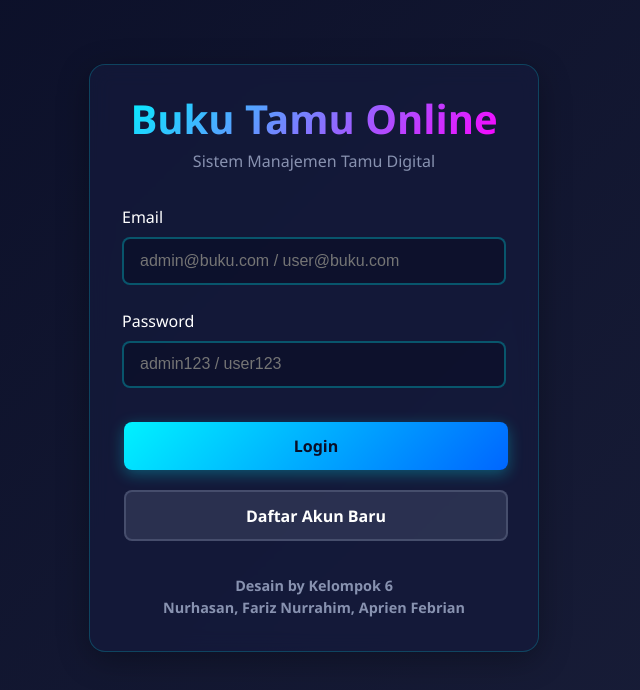
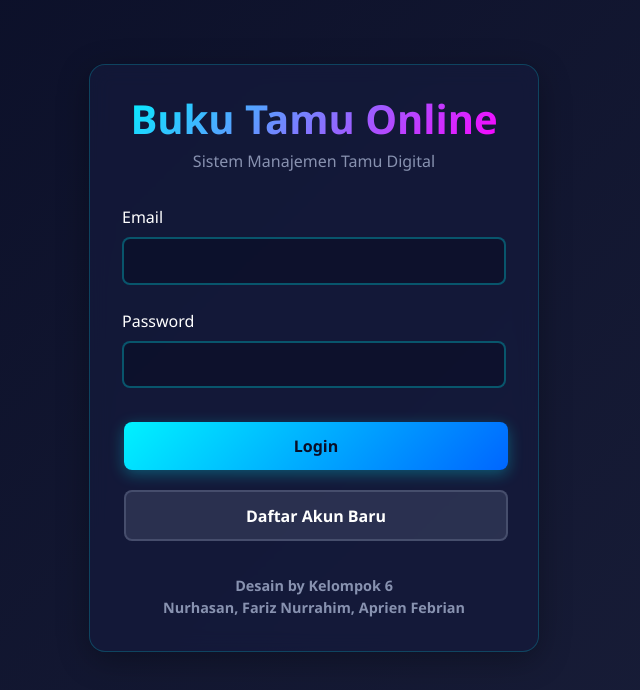
Before and after one commit to aprienfebrian/sistem_tamu, a React (Vite) app: page /login in a window 1280 px wide. Shown: the top 690 px of the page, without its empty margins (326-966 px from the left). Built offline with nearby package versions, Linux system fonts and the light colour scheme.

Commit message:
menambahkan login

```diff
--- a/src/pages/auth/Login.jsx
+++ b/src/pages/auth/Login.jsx
@@ -1,6 +1,42 @@
+import { useState } from "react";
 import "../../App.css";
 
 const Login = () => {
+  const [alertMsg, setAlertMsg] = useState("");
+
+  const handleLogin = async (e) => {
+    e.preventDefault();
+
+    const email = e.target.loginEmail.value;
+    const password = e.target.loginPassword.value;
+
+    try {
+      const res = await fetch("https://backend-sistem-tamu.vercel.app/login", {
+        method: "POST",
+        headers: { "Content-Type": "application/json" },
+        body: JSON.stringify({ email, password }),
+      });
+
+      const data = await res.json();
+
+      if (!res.ok) {
+        setAlertMsg(data.message || "Login gagal.");
+        return;
+      }
+
+      localStorage.setItem("token", data.token);
+      localStorage.setItem("user", JSON.stringify(data.user));
+
+      setAlertMsg("Login berhasil! Mengalihkan...");
+
+      setTimeout(() => {
+        window.location.href = "/dashboard";
+      }, 1200);
+    } catch {
+      setAlertMsg("Kesalahan server.");
+    }
+  };
+
   return (
     <div className="container_auth">
       <div className="card login-card">
@@ -9,34 +45,20 @@ const Login = () => {
           <p className="login-subtitle">Sistem Manajemen Tamu Digital</p>
         </div>
 
-        <div id="loginAlert" className="alert"></div>
+        <div id="loginAlert" className="alert">{alertMsg}</div>
 
-        <form id="loginForm">
+        <form id="loginForm" onSubmit={handleLogin}>
           <div className="form-group">
             <label className="form-label">Email</label>
-            <input
-              type="text"
-              className="form-control"
-              id="loginEmail"
-              required
-              placeholder="admin@buku.com / user@buku.com"
-            />
+            <input type="text" className="form-control" id="loginEmail" required />
           </div>
 
           <div className="form-group">
             <label className="form-label">Password</label>
-            <input
-              type="password"
-              className="form-control"
-              id="loginPassword"
-              required
-              placeholder="admin123 / user123"
-            />
+            <input type="password" className="form-control" id="loginPassword" required />
           </div>
 
-          <button type="submit" className="btn btn-primary btn_daftar_akun">
-            Login
-          </button>
+          <button type="submit" className="btn btn-primary btn_daftar_akun">Login</button>
 
           <a href="/register">
             <button type="button" className="btn btn-secondary btn_daftar_akun">
@@ -46,12 +68,8 @@ const Login = () => {
         </form>
 
         <div className="footer_desc">
-          <p>
-            <strong>Desain by Kelompok 6</strong>
-          </p>
-          <p>
-            <strong>Nurhasan, Fariz Nurrahim, Aprien Febrian</strong>
-          </p>
+          <p><strong>Desain by Kelompok 6</strong></p>
+          <p><strong>Nurhasan, Fariz Nurrahim, Aprien Febrian</strong></p>
         </div>
       </div>
     </div>
--- a/src/pages/components/AllEntri.jsx
+++ b/src/pages/components/AllEntri.jsx
@@ -57,7 +57,7 @@ const exportPDF = () => {
         <style>
           table { width: 100%; border-collapse: collapse; }
           th, td { border: 1px solid black; padding: 8px; font-size: 12px; }
-          th { background: #f2f2f2; }
+          th { background: #f2f2f2ff; }
         </style>
       </head>
       <body>
```
